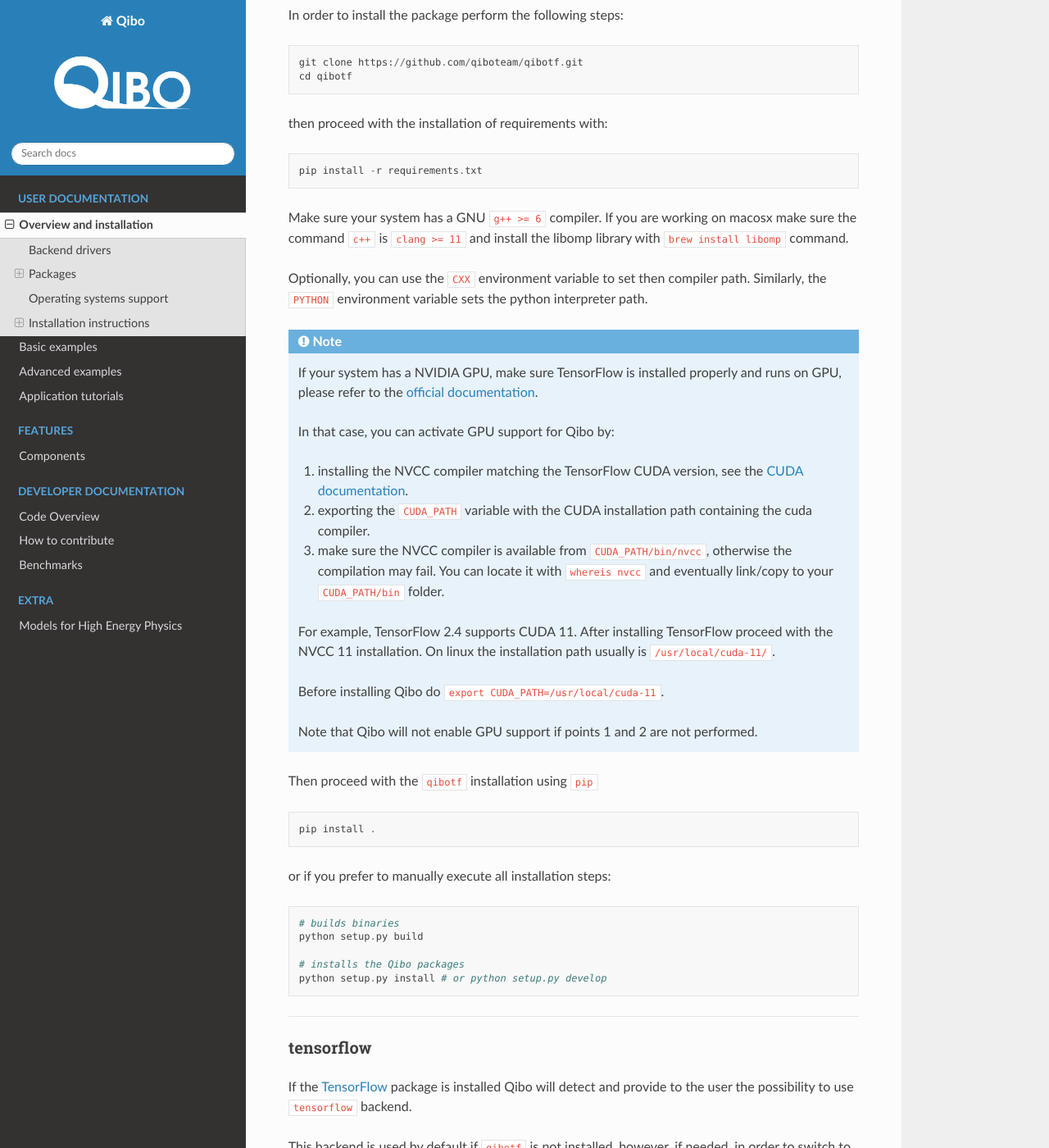
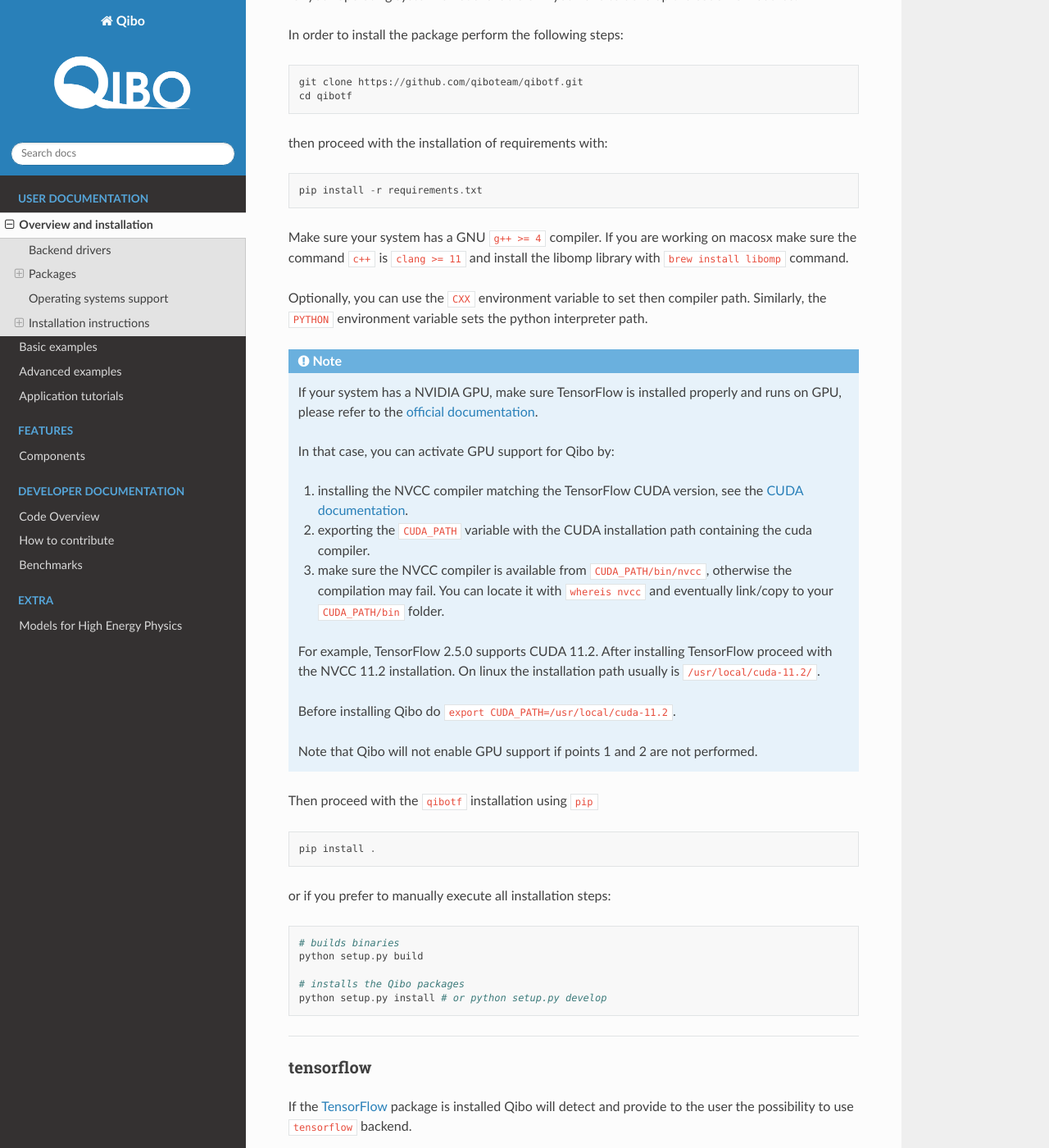
Before and after one commit to qiboteam/qibo, a Sphinx documentation site: the page built from doc/source/installation.rst, in a window 1280 px wide and 1400 px high, scrolled down 4152 px. Shown: the whole window at 82% size. Built offline with Sphinx 7.4.7 and the Read the Docs theme 2.0.0, drawn with Linux system fonts in a browser that asks for light colours; pages that are not in the unit, such as notebooks, are missing from menus; some of the changed text lies outside the part shown.

Commit message:
updating qibotf docs

```diff
--- a/doc/source/installation.rst
+++ b/doc/source/installation.rst
@@ -197,7 +197,7 @@
 
       pip install -r requirements.txt
 
-Make sure your system has a GNU ``g++ >= 6`` compiler. If you are working on
+Make sure your system has a GNU ``g++ >= 4`` compiler. If you are working on
 macosx make sure the command ``c++`` is ``clang >= 11`` and install the libomp
 library with ``brew install libomp`` command.
 
@@ -218,11 +218,11 @@
 
       3. make sure the NVCC compiler is available from ``CUDA_PATH/bin/nvcc``, otherwise the compilation may fail. You can locate it with ``whereis nvcc`` and eventually link/copy to your ``CUDA_PATH/bin`` folder.
 
-      For example, TensorFlow 2.4 supports CUDA 11. After installing
-      TensorFlow proceed with the NVCC 11 installation. On linux the
-      installation path usually is ``/usr/local/cuda-11/``.
+      For example, TensorFlow 2.5.0 supports CUDA 11.2. After installing
+      TensorFlow proceed with the NVCC 11.2 installation. On linux the
+      installation path usually is ``/usr/local/cuda-11.2/``.
 
-      Before installing Qibo do ``export CUDA_PATH=/usr/local/cuda-11``.
+      Before installing Qibo do ``export CUDA_PATH=/usr/local/cuda-11.2``.
 
       Note that Qibo will not enable GPU support if points 1 and 2 are not
       performed.
```
Also changed, not shown: other parts of doc/source/installation.rst (+1 -1 lines).
